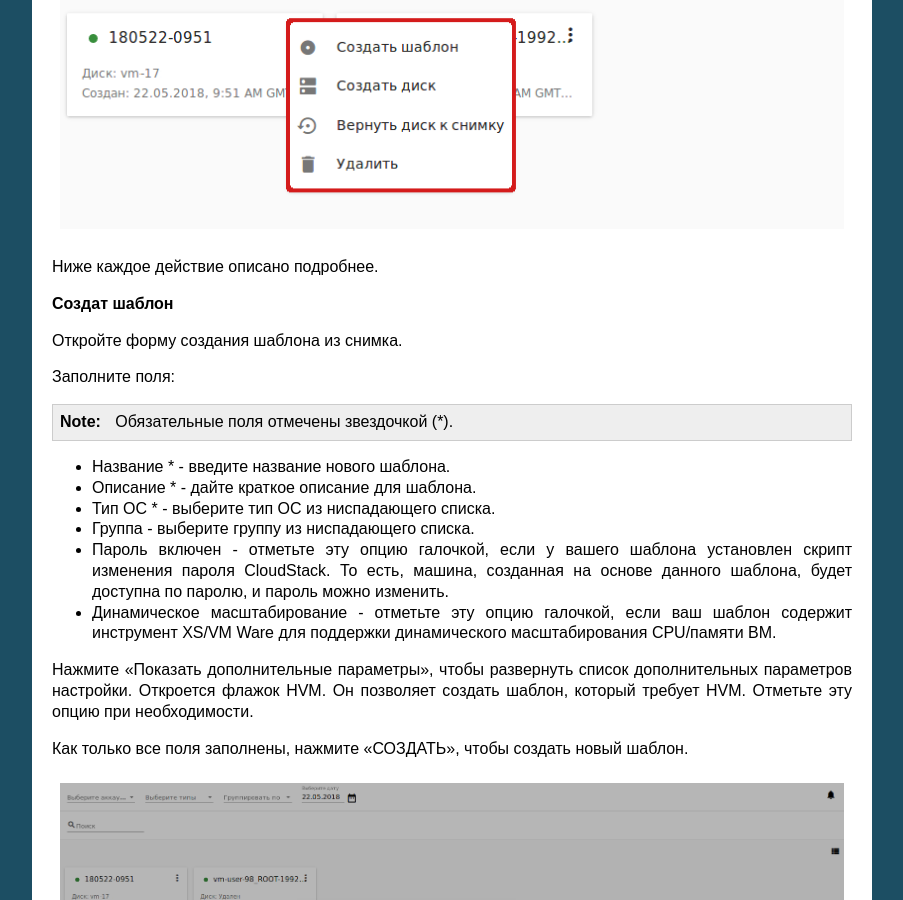
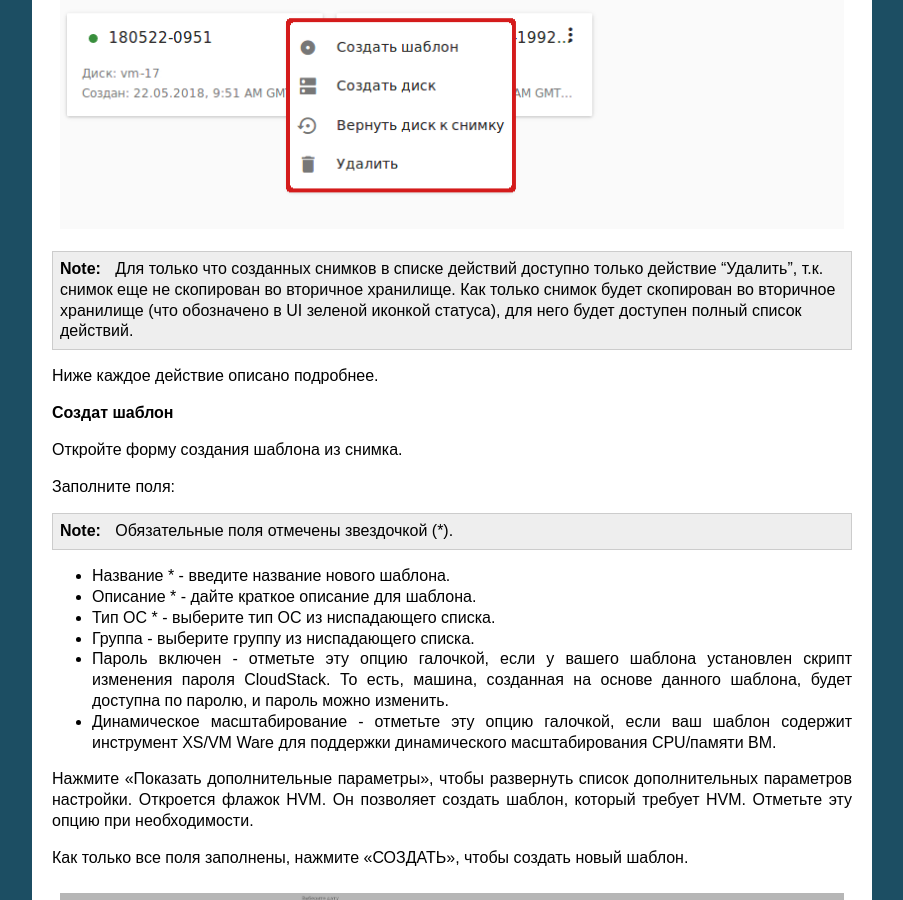
Before and after one commit to MaslovaEV/RU_CloudStack-UI, a Sphinx documentation site: the page built from RUdocs/source/CSUI-Snapshots-RU.rst, in a window 1280 px wide and 900 px high, scrolled down 2512 px. Shown: the whole window, without its empty margins (198-1101 px from the left). Built offline with Sphinx 7.4.7, drawn with Linux system fonts in a browser that asks for light colours.

Commit message:
Update CSUI-Snapshots-RU.rst

```diff
--- a/RUdocs/source/CSUI-Snapshots-RU.rst
+++ b/RUdocs/source/CSUI-Snapshots-RU.rst
@@ -62,6 +62,8 @@
 - Удалить.
 
 .. figure:: _static/RU_Snapshots_Actions1.png
+
+.. note:: Для только что созданных снимков в списке действий доступно только действие "Удалить", т.к. снимок еще не скопирован во вторичное хранилище. Как только снимок будет скопирован во вторичное хранилище (что обозначено в UI зеленой иконкой статуса), для него будет доступен полный список действий.
 
 Ниже каждое действие описано подробнее.
 
```
